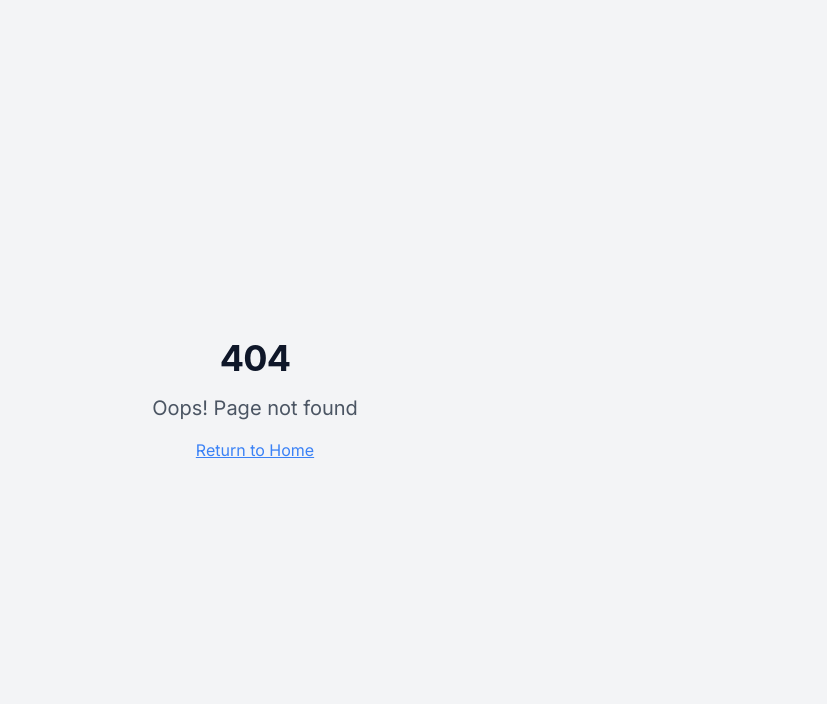
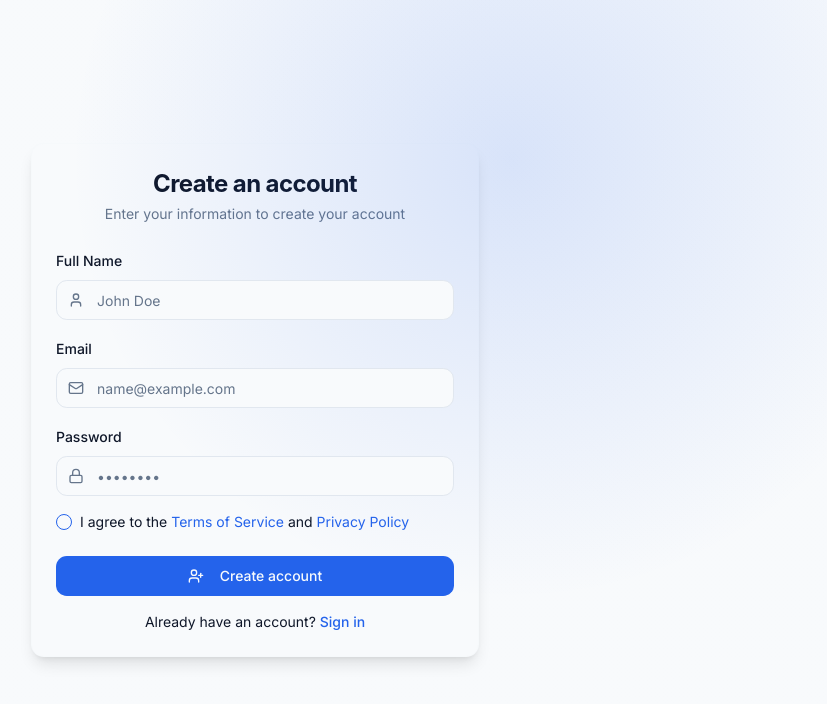
Before and after one commit to hamawebdev/clubpulse, a React (Vite) app: page /signup in a window 1280 px wide. Before the commit this address had no page. Shown: the top 704 px of the page, without its empty margins (385-1212 px from the left). Built offline with nearby package versions, Linux system fonts and the light colour scheme; a web font is replaced by a local one.

Commit message:
Implement login/signup pages
This commit implements the login and signup pages for the website.

```diff
--- a/src/App.tsx
+++ b/src/App.tsx
@@ -1,9 +1,12 @@
+
 import { Toaster } from "@/components/ui/toaster";
 import { Toaster as Sonner } from "@/components/ui/sonner";
 import { TooltipProvider } from "@/components/ui/tooltip";
 import { QueryClient, QueryClientProvider } from "@tanstack/react-query";
 import { BrowserRouter, Routes, Route } from "react-router-dom";
 import Index from "./pages/Index";
+import Login from "./pages/Login";
+import Signup from "./pages/Signup";
 import NotFound from "./pages/NotFound";
 
 const queryClient = new QueryClient();
@@ -16,6 +19,8 @@ const App = () => (
       <BrowserRouter>
         <Routes>
           <Route path="/" element={<Index />} />
+          <Route path="/login" element={<Login />} />
+          <Route path="/signup" element={<Signup />} />
           {/* ADD ALL CUSTOM ROUTES ABOVE THE CATCH-ALL "*" ROUTE */}
           <Route path="*" element={<NotFound />} />
         </Routes>
--- a/src/components/layout/Navbar.tsx
+++ b/src/components/layout/Navbar.tsx
@@ -1,5 +1,6 @@
 
 import React, { useState, useEffect } from 'react';
+import { Link } from 'react-router-dom';
 import { Button } from "@/components/ui/button";
 import { cn } from "@/lib/utils";
 
@@ -27,9 +28,9 @@ const Navbar = () => {
     >
       <div className="max-w-7xl mx-auto flex items-center justify-between">
         <div className="flex items-center">
-          <a href="/" className="text-primary font-display text-2xl font-bold">
+          <Link to="/" className="text-primary font-display text-2xl font-bold">
             ClubPulse
-          </a>
+          </Link>
         </div>
 
         <nav className="hidden md:flex items-center space-x-8">
@@ -45,11 +46,11 @@ const Navbar = () => {
         </nav>
 
         <div className="flex items-center space-x-4">
-          <Button variant="ghost" className="hidden md:inline-flex">
-            Log In
+          <Button variant="ghost" className="hidden md:inline-flex" asChild>
+            <Link to="/login">Log In</Link>
           </Button>
-          <Button className="bg-primary hover:bg-primary/90 transition-colors">
-            Get Started
+          <Button className="bg-primary hover:bg-primary/90 transition-colors" asChild>
+            <Link to="/signup">Get Started</Link>
           </Button>
         </div>
       </div>
--- /dev/null
+++ b/src/pages/Login.tsx
@@ -0,0 +1,93 @@
+
+import React from 'react';
+import { Link } from 'react-router-dom';
+import { Button } from "@/components/ui/button";
+import { Card, CardHeader, CardTitle, CardDescription, CardContent, CardFooter } from "@/components/ui/card";
+import { Input } from "@/components/ui/input";
+import { Label } from "@/components/ui/label";
+import { Checkbox } from "@/components/ui/checkbox";
+import { useToast } from "@/hooks/use-toast";
+import { LogIn, Mail, Lock } from "lucide-react";
+
+const Login = () => {
+  const { toast } = useToast();
+
+  const handleSubmit = (e: React.FormEvent<HTMLFormElement>) => {
+    e.preventDefault();
+    // This would be replaced with actual authentication logic
+    toast({
+      title: "Login demo",
+      description: "This is a demo. Authentication would be implemented with a backend service.",
+    });
+  };
+
+  return (
+    <div className="min-h-screen flex items-center justify-center bg-gradient-to-b from-background to-background/80 px-4">
+      <div className="absolute inset-0 z-0 bg-[radial-gradient(circle_at_30%_20%,hsl(var(--primary)/0.15),transparent_40%)]" />
+
+      <Card className="w-full max-w-md shadow-lg border-muted/30">
+        <CardHeader className="space-y-1 text-center">
+          <CardTitle className="text-2xl font-bold tracking-tight">Welcome back</CardTitle>
+          <CardDescription>Enter your credentials to sign in to your account</CardDescription>
+        </CardHeader>
+
+        <form onSubmit={handleSubmit}>
+          <CardContent className="space-y-4">
+            <div className="space-y-2">
+              <Label htmlFor="email">Email</Label>
+              <div className="relative">
+                <Mail className="absolute left-3 top-3 h-4 w-4 text-muted-foreground" />
+                <Input
+                  id="email"
+                  type="email"
+                  placeholder="name@example.com"
+                  className="pl-10"
+                  required
+                />
+              </div>
+            </div>
+
+            <div className="space-y-2">
+              <div className="flex items-center justify-between">
+                <Label htmlFor="password">Password</Label>
+                <Link to="/forgot-password" className="text-sm text-primary hover:underline">
+                  Forgot password?
+                </Link>
+              </div>
+              <div className="relative">
+                <Lock className="absolute left-3 top-3 h-4 w-4 text-muted-foreground" />
+                <Input
+                  id="password"
+                  type="password"
+                  placeholder="••••••••"
+                  className="pl-10"
+                  required
+                />
+              </div>
+            </div>
+
+            <div className="flex items-center space-x-2">
+              <Checkbox id="remember" />
+              <Label htmlFor="remember" className="text-sm font-normal">Remember me</Label>
+            </div>
+          </CardContent>
+
+          <CardFooter className="flex flex-col space-y-4">
+            <Button type="submit" className="w-full">
+              <LogIn className="mr-2 h-4 w-4" /> Sign in
+            </Button>
+
+            <div className="text-center text-sm">
+              Don't have an account?{" "}
+              <Link to="/signup" className="text-primary hover:underline font-medium">
+                Sign up
+              </Link>
+            </div>
+          </CardFooter>
+        </form>
+      </Card>
+    </div>
+  );
+};
+
+export default Login;
--- /dev/null
+++ b/src/pages/Signup.tsx
@@ -0,0 +1,111 @@
+
+import React from 'react';
+import { Link } from 'react-router-dom';
+import { Button } from "@/components/ui/button";
+import { Card, CardHeader, CardTitle, CardDescription, CardContent, CardFooter } from "@/components/ui/card";
+import { Input } from "@/components/ui/input";
+import { Label } from "@/components/ui/label";
+import { Checkbox } from "@/components/ui/checkbox";
+import { useToast } from "@/hooks/use-toast";
+import { UserPlus, Mail, Lock, User } from "lucide-react";
+
+const Signup = () => {
+  const { toast } = useToast();
+
+  const handleSubmit = (e: React.FormEvent<HTMLFormElement>) => {
+    e.preventDefault();
+    // This would be replaced with actual registration logic
+    toast({
+      title: "Signup demo",
+      description: "This is a demo. Registration would be implemented with a backend service.",
+    });
+  };
+
+  return (
+    <div className="min-h-screen flex items-center justify-center bg-gradient-to-b from-background to-background/80 px-4">
+      <div className="absolute inset-0 z-0 bg-[radial-gradient(circle_at_70%_20%,hsl(var(--primary)/0.15),transparent_40%)]" />
+
+      <Card className="w-full max-w-md shadow-lg border-muted/30">
+        <CardHeader className="space-y-1 text-center">
+          <CardTitle className="text-2xl font-bold tracking-tight">Create an account</CardTitle>
+          <CardDescription>Enter your information to create your account</CardDescription>
+        </CardHeader>
+
+        <form onSubmit={handleSubmit}>
+          <CardContent className="space-y-4">
+            <div className="space-y-2">
+              <Label htmlFor="name">Full Name</Label>
+              <div className="relative">
+                <User className="absolute left-3 top-3 h-4 w-4 text-muted-foreground" />
+                <Input
+                  id="name"
+                  type="text"
+                  placeholder="John Doe"
+                  className="pl-10"
+                  required
+                />
+              </div>
+            </div>
+
+            <div className="space-y-2">
+              <Label htmlFor="email">Email</Label>
+              <div className="relative">
+                <Mail className="absolute left-3 top-3 h-4 w-4 text-muted-foreground" />
+                <Input
+                  id="email"
+                  type="email"
+                  placeholder="name@example.com"
+                  className="pl-10"
+                  required
+                />
+              </div>
+            </div>
+
+            <div className="space-y-2">
+              <Label htmlFor="password">Password</Label>
+              <div className="relative">
+                <Lock className="absolute left-3 top-3 h-4 w-4 text-muted-foreground" />
+                <Input
+                  id="password"
+                  type="password"
+                  placeholder="••••••••"
+                  className="pl-10"
+                  required
+                />
+              </div>
+            </div>
+
+            <div className="flex items-center space-x-2">
+              <Checkbox id="terms" required />
+              <Label htmlFor="terms" className="text-sm font-normal">
+                I agree to the{" "}
+                <Link to="/terms" className="text-primary hover:underline">
+                  Terms of Service
+                </Link>
+                {" "}and{" "}
+                <Link to="/privacy" className="text-primary hover:underline">
+                  Privacy Policy
+                </Link>
+              </Label>
+            </div>
+          </CardContent>
+
+          <CardFooter className="flex flex-col space-y-4">
+            <Button type="submit" className="w-full">
+              <UserPlus className="mr-2 h-4 w-4" /> Create account
+            </Button>
+
+            <div className="text-center text-sm">
+              Already have an account?{" "}
+              <Link to="/login" className="text-primary hover:underline font-medium">
+                Sign in
+              </Link>
+            </div>
+          </CardFooter>
+        </form>
+      </Card>
+    </div>
+  );
+};
+
+export default Signup;
```
